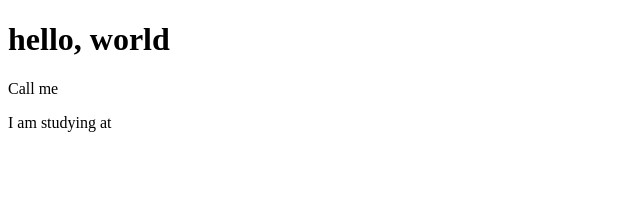
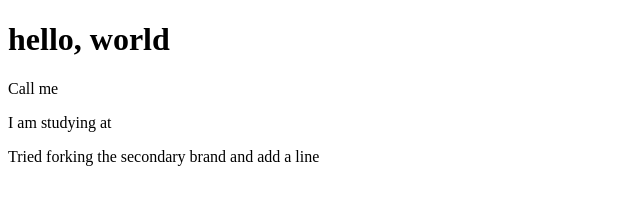
Before and after one commit to sultanowaiz99/prodigi-starter, a plain HTML site: page index.html in a window 1280 px wide. Shown: the whole page, without its empty margins (0-640 px from the left). Drawn offline with Linux system fonts and the light colour scheme.

Commit message:
fork secondary branch

```diff
--- a/index.html
+++ b/index.html
@@ -7,5 +7,7 @@
     <h1>hello, world</h1>
     <p>Call me <name></p>
     <p>I am studying <course> at <college></p>
+      <p>Tried forking the secondary brand and add a line</p>
+
   </body>
 </html>
```
